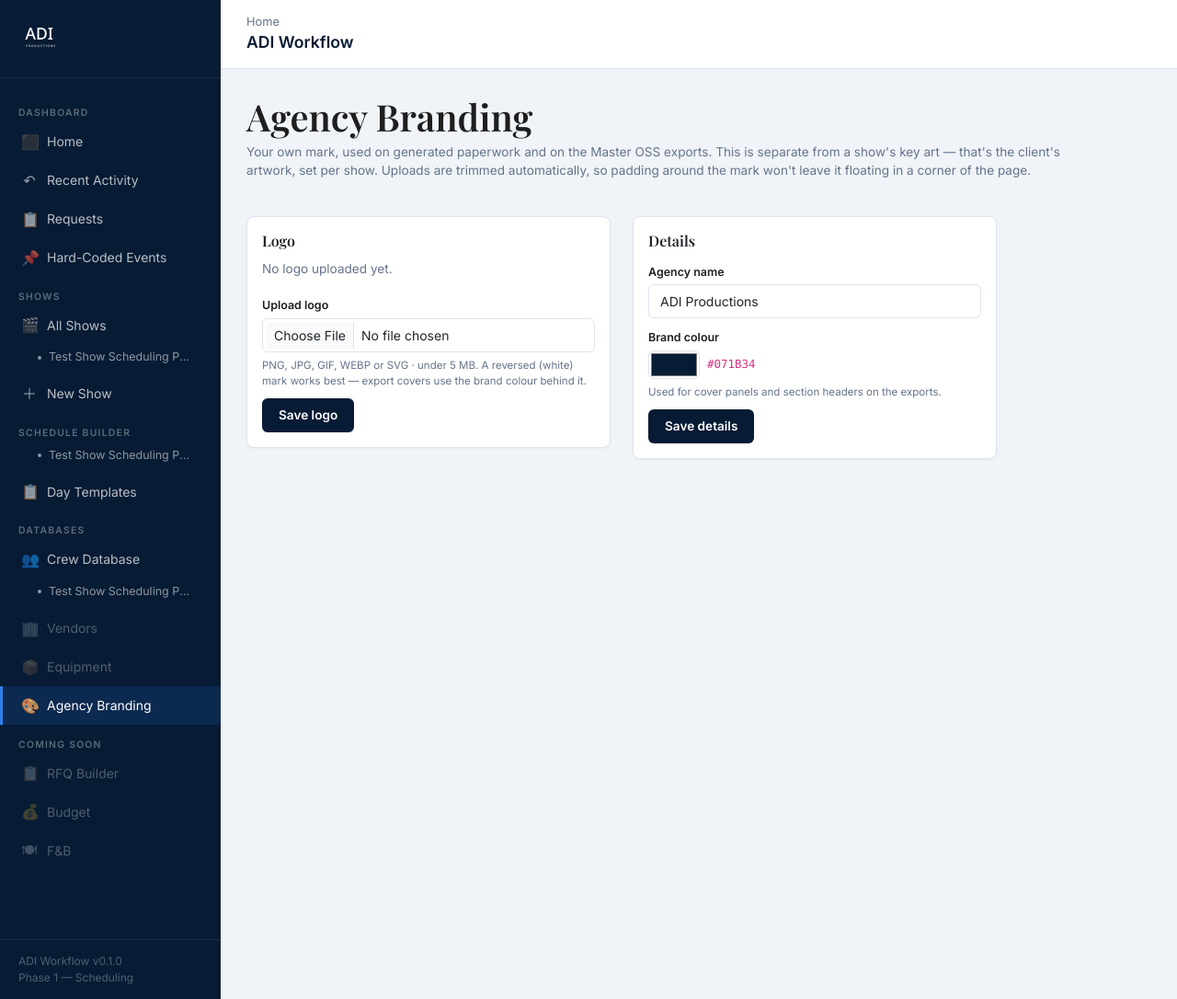
After one commit to KillingTheMains/ADI-WORKFLOW, a Flask app: page /agency in a window 1280 px wide. The commit adds this page. Shown: the whole page at 92% size. Run offline with Flask 3, Linux system fonts and the light colour scheme; data comes from the database, SQL or seed files in the repository.

Commit message:
Agency branding: uploadable ADI logo + brand colour
The Master OSS exports need the agency's own mark alongside the per-show key
art from #48. Stored as a singleton row rather than a hardcoded asset so the
logo can be swapped without a deploy — and so board #49 (agency artwork on
RFPs) has something to read from when it comes round.

- models.AgencySetting — singleton via .get(), holding name, logo_filename and
  primary_hex. Defaults to ADI Productions / #071B34, the navy sampled from
  the supplied logo (and already present in the app's CSS).
- routes/agency.py + /agency page: upload, replace, delete, serve. Follows the
  #48 pattern exactly — extension allowlist, 5 MB cap, previous file removed
  so no orphans, mimetype re-derived from the extension on serve rather than
  trusting anything stored.
- Auto-trim on upload. The asset we were handed is a white wordmark baked onto
  a solid navy plate with ~47% dead margin right and ~38% bottom; used as-is
  it renders as a navy block with the mark shoved in a corner. Uploads are now
  cropped to content with even padding. Best-effort by design: SVGs and
  anything Pillow can't open are skipped rather than mangled, and an
  implausible crop leaves the original untouched. Pillow arrived on PA as a
  reportlab dependency, so this costs no new install.
- Sidebar link, and the settings page previews the logo on the brand colour —
  which is how it appears on an export cover.

Tests: tests/test_agency_branding.py (6 new) covering the singleton, upload +
serve + trim, non-image rejection leaving no file behind, SVG passthrough
byte-for-byte, delete, and hex validation. Suite: 133 passed, 2 xfailed.

MIGRATION-BEARING — new table, created by db.create_all() inside
run_db_startup(). Needs the DATABASE_URL-prefixed form.

Co-Authored-By: Claude Opus 5 <noreply@anthropic.com>
Claude-Session: https://claude.ai/code/session_01PXhGqYFH3qEvu7DrkHtuBP

```diff
--- a/app.py
+++ b/app.py
@@ -20,6 +20,7 @@ _BLUEPRINTS = [
     ("routes.audit_routes",     "audit_bp",        None),
     ("routes.requests_routes",  "requests_bp",     None),
     ("routes.hardcoded",        "hardcoded_bp",    None),
+    ("routes.agency",           "agency_bp",       None),
 ]
 
 
--- a/models.py
+++ b/models.py
@@ -1157,3 +1157,36 @@ class RequestAttachment(db.Model):
 
     def __repr__(self):
         return f"<RequestAttachment #{self.id} req#{self.request_id} {self.filename}>"
+
+
+
+class AgencySetting(db.Model):
+    """Singleton row holding the agency's own branding.
+
+    Separate from per-show artwork (#48): the show artwork is the client's
+    key art, this is ADI Productions' own mark. Both appear on generated
+    paperwork and on the Master OSS exports. Stored as a row rather than a
+    constant so the logo can be swapped without a deploy — and so board #49
+    (agency artwork on RFPs) has something to read from.
+    """
+    __tablename__ = "agency_settings"
+    id            = db.Column(db.Integer, primary_key=True)
+    name          = db.Column(db.String(200), default="ADI Productions")
+    logo_filename = db.Column(db.String(300))
+    # Brand navy taken from the supplied logo; also already in the app CSS.
+    primary_hex   = db.Column(db.String(7), default="#071B34")
+    updated_at    = db.Column(db.DateTime, default=datetime.utcnow,
+                              onupdate=datetime.utcnow)
+
+    @classmethod
+    def get(cls):
+        """The one row, created on first access."""
+        row = cls.query.order_by(cls.id).first()
+        if row is None:
+            row = cls()
+            db.session.add(row)
+            db.session.commit()
+        return row
+
+    def __repr__(self):
+        return f"<AgencySetting {self.name} logo={self.logo_filename}>"
--- /dev/null
+++ b/routes/agency.py
@@ -0,0 +1,153 @@
+"""
+Agency branding — ADI Productions' own logo, used on generated paperwork and
+on the Master OSS exports.
+
+Follows the #48 show-artwork pattern (uploads under ~/adi_workflow_uploads,
+extension allowlist, size cap, mimetype re-derived from the extension on
+serve). One addition: uploads are auto-trimmed. The logo we were handed was a
+white wordmark baked onto a solid navy rectangle with ~47% dead margin on the
+right and ~38% at the bottom — dropped into a document unmodified it reads as
+a navy block with the mark shoved in a corner. Normalising on upload means
+that can't recur when someone swaps the asset later.
+"""
+import os
+
+from flask import (Blueprint, render_template, request, redirect, url_for,
+                   flash, send_file, abort)
+from werkzeug.utils import secure_filename
+
+from extensions import db
+from models import AgencySetting
+
+agency_bp = Blueprint("agency", __name__)
+
+LOGO_ROOT = os.path.expanduser("~/adi_workflow_uploads/agency")
+LOGO_MAX_BYTES = 5 * 1024 * 1024
+LOGO_EXT_TO_MIME = {".png": "image/png", ".jpg": "image/jpeg",
+                    ".jpeg": "image/jpeg", ".gif": "image/gif",
+                    ".webp": "image/webp", ".svg": "image/svg+xml"}
+
+
+def logo_path(setting=None):
+    """Absolute path to the stored logo, or None when unset/missing."""
+    setting = setting or AgencySetting.get()
+    if not setting.logo_filename:
+        return None
+    p = os.path.join(LOGO_ROOT, setting.logo_filename)
+    return p if os.path.exists(p) else None
+
+
+def _autotrim(path):
+    """Crop uniform border padding so the mark fills its canvas.
+
+    Best-effort: any failure leaves the uploaded file exactly as it was. SVGs
+    and anything Pillow can't open are skipped rather than mangled.
+    """
+    if os.path.splitext(path)[1].lower() == ".svg":
+        return
+    try:
+        from PIL import Image, ImageChops
+    except Exception:
+        return
+    try:
+        im = Image.open(path)
+        fmt = im.format
+        rgb = im.convert("RGB")
+        # Border colour sampled from the top-left pixel: works for both a
+        # transparent margin and a solid-colour plate like the reversed mark.
+        plate = Image.new("RGB", rgb.size, rgb.getpixel((0, 0)))
+        box = ImageChops.difference(rgb, plate).convert("L") \
+                        .point(lambda v: 255 if v > 40 else 0).getbbox()
+        if not box:
+            return
+        pad = int(max(box[2] - box[0], box[3] - box[1]) * 0.06)
+        box = (max(box[0] - pad, 0), max(box[1] - pad, 0),
+               min(box[2] + pad, im.size[0]), min(box[3] + pad, im.size[1]))
+        if box[2] - box[0] < 8 or box[3] - box[1] < 8:
+            return          # implausible crop — leave the original alone
+        im.crop(box).save(path, format=fmt)
+    except Exception:
+        return
+
+
+@agency_bp.route("/agency")
+def agency_settings():
+    setting = AgencySetting.get()
+    return render_template("agency/index.html", setting=setting,
+                           has_logo=logo_path(setting) is not None)
+
+
+@agency_bp.route("/agency/logo/upload", methods=["POST"])
+def logo_upload():
+    setting = AgencySetting.get()
+    f = request.files.get("logo")
+    if not f or not f.filename:
+        flash("Choose an image file to upload.", "warning")
+        return redirect(url_for("agency.agency_settings"))
+    ext = os.path.splitext(f.filename)[1].lower()
+    if ext not in LOGO_EXT_TO_MIME:
+        flash("Logo must be a PNG, JPG, GIF, WEBP or SVG.", "danger")
+        return redirect(url_for("agency.agency_settings"))
+    f.seek(0, os.SEEK_END)
+    if f.tell() > LOGO_MAX_BYTES:
+        flash("Logo must be under 5 MB.", "danger")
+        return redirect(url_for("agency.agency_settings"))
+    f.seek(0)
+
+    os.makedirs(LOGO_ROOT, exist_ok=True)
+    if setting.logo_filename:                       # don't leave orphans
+        old = os.path.join(LOGO_ROOT, setting.logo_filename)
+        if os.path.exists(old):
+            try: os.remove(old)
+            except OSError: pass
+
+    name = (secure_filename(f.filename) or "logo")[:300]
+    if os.path.splitext(name)[1].lower() not in LOGO_EXT_TO_MIME:
+        name += ext
+    dest = os.path.join(LOGO_ROOT, name)
+    f.save(dest)
+    _autotrim(dest)
+    setting.logo_filename = name
+    db.session.commit()
+    flash("Agency logo updated — it now appears on paperwork and exports.",
+          "success")
+    return redirect(url_for("agency.agency_settings"))
+
+
+@agency_bp.route("/agency/logo/delete", methods=["POST"])
+def logo_delete():
+    setting = AgencySetting.get()
+    p = logo_path(setting)
+    if p:
+        try: os.remove(p)
+        except OSError: pass
+    setting.logo_filename = None
+    db.session.commit()
+    flash("Agency logo removed.", "success")
+    return redirect(url_for("agency.agency_settings"))
+
+
+@agency_bp.route("/agency/logo")
+def logo():
+    setting = AgencySetting.get()
+    p = logo_path(setting)
+    if not p:
+        abort(404)
+    # Re-derive the mimetype from the extension — never trust a stored one.
+    ext = os.path.splitext(setting.logo_filename)[1].lower()
+    return send_file(p, mimetype=LOGO_EXT_TO_MIME.get(
+        ext, "application/octet-stream"))
+
+
+@agency_bp.route("/agency/save", methods=["POST"])
+def agency_save():
+    setting = AgencySetting.get()
+    name = (request.form.get("name") or "").strip()
+    primary = (request.form.get("primary_hex") or "").strip()
+    if name:
+        setting.name = name[:200]
+    if primary.startswith("#") and len(primary) == 7:
+        setting.primary_hex = primary.upper()
+    db.session.commit()
+    flash("Agency details saved.", "success")
+    return redirect(url_for("agency.agency_settings"))
--- /dev/null
+++ b/templates/agency/index.html
@@ -0,0 +1,76 @@
+{% extends "base.html" %}
+{% block title %}Agency Branding{% endblock %}
+{% block content %}
+<h1 style="margin-bottom:4px;">Agency Branding</h1>
+<p class="text-muted" style="font-size:.85rem;max-width:56rem;">
+  Your own mark, used on generated paperwork and on the Master OSS exports.
+  This is separate from a show's key art — that's the client's artwork, set
+  per show. Uploads are trimmed automatically, so padding around the mark
+  won't leave it floating in a corner of the page.
+</p>
+
+<div class="row g-4" style="margin-top:8px;">
+  <div class="col-md-5">
+    <div class="card"><div class="card-body">
+      <h2 style="font-size:1rem;margin-bottom:10px;">Logo</h2>
+
+      {% if has_logo %}
+        <div style="background:{{ setting.primary_hex }};border-radius:6px;
+                    padding:22px;text-align:center;margin-bottom:6px;">
+          <img src="{{ url_for('agency.logo') }}" alt="{{ setting.name }}"
+               style="max-width:100%;max-height:110px;object-fit:contain;">
+        </div>
+        <div class="text-muted" style="font-size:.72rem;margin-bottom:12px;">
+          Shown on the brand colour, which is how it appears on export covers.
+        </div>
+        <form method="POST" action="{{ url_for('agency.logo_delete') }}"
+              onsubmit="return confirm('Remove the agency logo?');">
+          <button class="btn btn-sm btn-outline-danger">Remove logo</button>
+        </form>
+        <hr>
+      {% else %}
+        <p class="text-muted" style="font-size:.85rem;">No logo uploaded yet.</p>
+      {% endif %}
+
+      <form method="POST" action="{{ url_for('agency.logo_upload') }}"
+            enctype="multipart/form-data">
+        <label class="form-label" style="font-size:.78rem;">
+          {{ 'Replace logo' if has_logo else 'Upload logo' }}
+        </label>
+        <input type="file" name="logo" accept="image/*"
+               class="form-control form-control-sm" required>
+        <div class="text-muted" style="font-size:.72rem;margin:6px 0 10px;">
+          PNG, JPG, GIF, WEBP or SVG · under 5 MB. A reversed (white) mark
+          works best — export covers use the brand colour behind it.
+        </div>
+        <button class="btn btn-sm btn-dark">Save logo</button>
+      </form>
+    </div></div>
+  </div>
+
+  <div class="col-md-5">
+    <div class="card"><div class="card-body">
+      <h2 style="font-size:1rem;margin-bottom:10px;">Details</h2>
+      <form method="POST" action="{{ url_for('agency.agency_save') }}">
+        <label class="form-label" style="font-size:.78rem;">Agency name</label>
+        <input type="text" name="name" value="{{ setting.name or '' }}"
+               class="form-control form-control-sm" maxlength="200">
+
+        <label class="form-label" style="font-size:.78rem;margin-top:12px;">
+          Brand colour
+        </label>
+        <div style="display:flex;gap:8px;align-items:center;">
+          <input type="color" name="primary_hex"
+                 value="{{ setting.primary_hex or '#071B34' }}"
+                 class="form-control form-control-sm" style="width:56px;padding:2px;">
+          <code style="font-size:.78rem;">{{ setting.primary_hex }}</code>
+        </div>
+        <div class="text-muted" style="font-size:.72rem;margin:6px 0 10px;">
+          Used for cover panels and section headers on the exports.
+        </div>
+        <button class="btn btn-sm btn-dark">Save details</button>
+      </form>
+    </div></div>
+  </div>
+</div>
+{% endblock %}
--- a/templates/base.html
+++ b/templates/base.html
@@ -103,6 +103,11 @@
     </a>
     <a href="#" class="disabled" style="opacity:0.4; cursor:not-allowed;">
       <span class="nav-icon">📦</span> Equipment
+    </a>
+
+    <a href="/agency"
+       class="{% if request.endpoint and request.endpoint.startswith('agency.') %}active{% endif %}">
+      <span class="nav-icon">🎨</span> Agency Branding
     </a>
 
     <div class="nav-section">Coming Soon</div>
```
Also changed, not shown: tests/test_agency_branding.py (added, +114 -0 lines).
